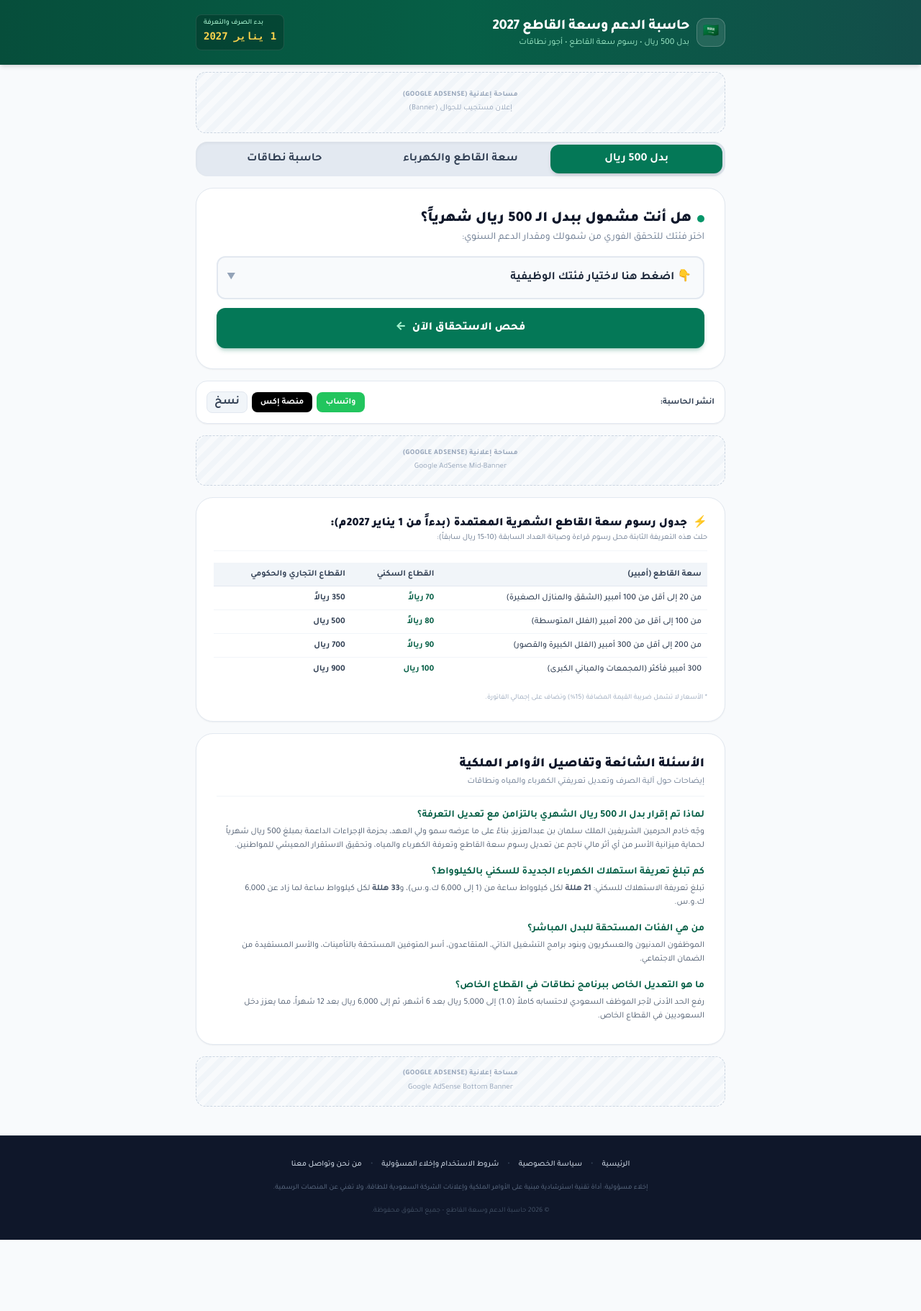
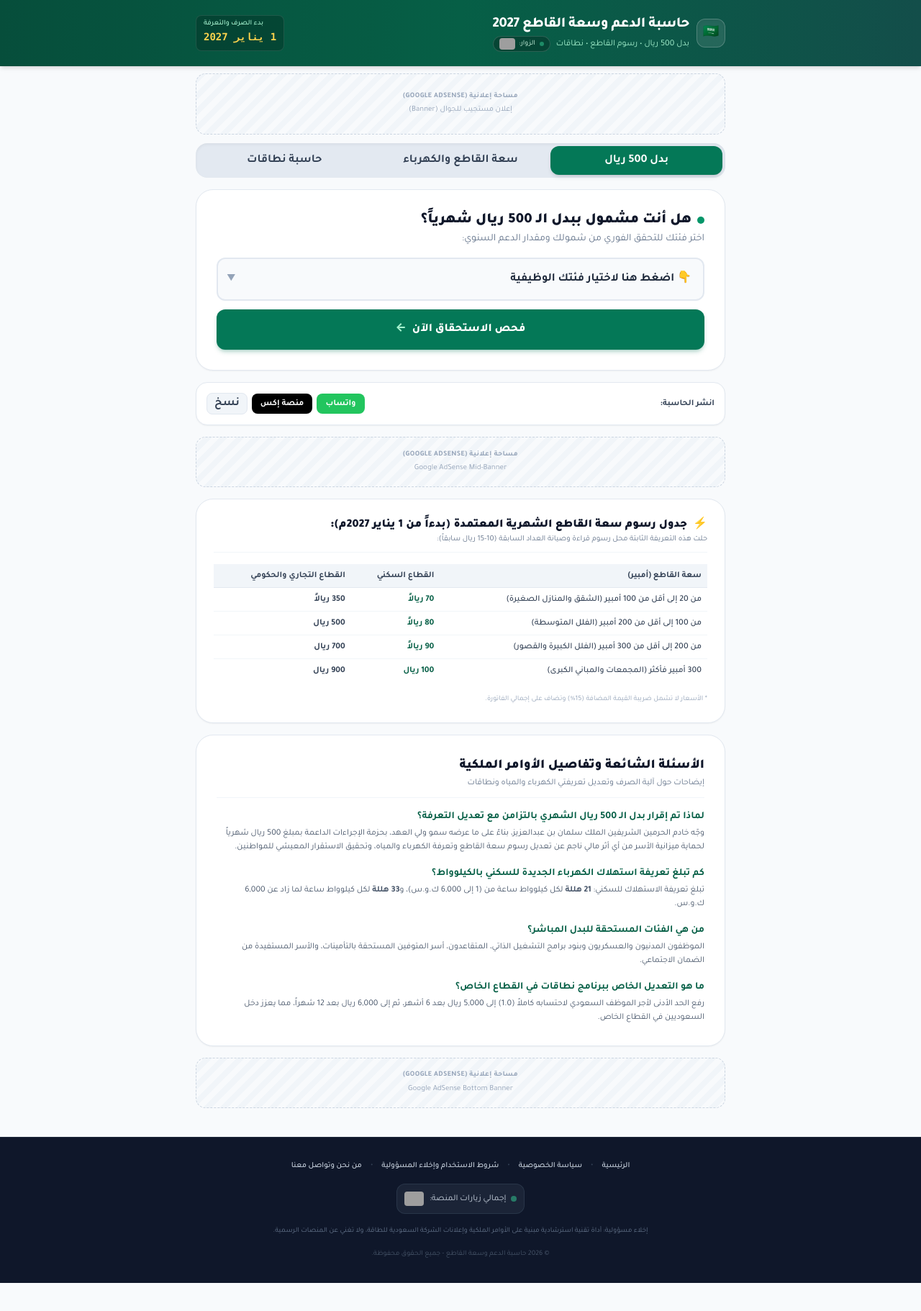
Before and after one commit to raqami-sa/hasibat-al-daem-, a plain HTML site: page index.html in a window 1280 px wide. Shown: the whole page at 72% size. Before the commit the page ends 1771 px from the top, so only its background shows below. Drawn offline with nearby package versions, Linux system fonts and the light colour scheme; grey boxes are pictures that could not be loaded.

Commit message:
إضافة عداد الزوار الحي (اليوم والإجمالي) في الترويسة والتذييل

```diff
--- a/index.html
+++ b/index.html
@@ -51,10 +51,18 @@
                     </div>
                     <div>
                         <h1 class="text-base sm:text-xl font-extrabold tracking-tight">حاسبة الدعم وسعة القاطع 2027</h1>
-                        <p class="text-[11px] sm:text-xs text-emerald-200">بدل 500 ريال • رسوم سعة القاطع • أجور نطاقات</p>
+                        <div class="flex items-center gap-2 mt-0.5">
+                            <span class="text-[11px] sm:text-xs text-emerald-200 hidden sm:inline">بدل 500 ريال • رسوم القاطع • نطاقات</span>
+                            <!-- عداد الزوار العلوي المباشر -->
+                            <div class="inline-flex items-center gap-1.5 px-2 py-0.5 bg-black/25 border border-white/15 rounded-full text-[10px] text-emerald-100">
+                                <span class="w-1.5 h-1.5 rounded-full bg-emerald-400 animate-pulse"></span>
+                                <span>الزوار:</span>
+                                <img src="https://hits.sh/raqami-sa.github.io/hasibat-al-daem-.svg?view=today-total&style=flat-square&label=%D8%A7%D9%84%D9%8A%D9%88%D9%85+%2F+%D8%A7%D9%84%D9%83%D9%84&color=10b981&labelColor=064e3b" class="h-3.5 sm:h-4 inline rounded" alt="عداد الزوار">
+                            </div>
+                        </div>
                     </div>
                 </div>
-                <div class="text-left bg-black/20 border border-white/10 px-2.5 py-1 rounded-lg">
+                <div class="text-left bg-black/20 border border-white/10 px-2.5 py-1 rounded-lg shrink-0">
                     <span class="text-[10px] text-emerald-200 block font-medium">بدء الصرف والتعرفة</span>
                     <span class="text-xs sm:text-sm font-bold text-amber-300 font-mono">1 يناير 2027</span>
                 </div>
@@ -437,6 +445,15 @@
                 <a href="about.html" class="text-slate-300 hover:text-white transition">من نحن وتواصل معنا</a>
             </div>
 
+            <!-- بطاقة إحصائيات زوار الموقع المباشرة -->
+            <div class="inline-flex flex-col sm:flex-row items-center justify-center gap-2 p-2.5 bg-slate-800/80 rounded-xl border border-slate-700/60 mx-auto">
+                <div class="flex items-center gap-1.5 text-xs text-slate-300">
+                    <span class="w-2 h-2 rounded-full bg-emerald-400 animate-pulse"></span>
+                    <span>إجمالي زيارات المنصة:</span>
+                </div>
+                <img src="https://hits.sh/raqami-sa.github.io/hasibat-al-daem-.svg?view=today-total&style=flat-square&label=%D8%A7%D9%84%D9%8A%D9%88%D9%85+%2F+%D8%A7%D9%84%D8%A5%D8%AC%D9%85%D8%A7%D9%84%D9%8A&color=047857&labelColor=0f172a" class="h-5 inline rounded" alt="عداد زوار الحاسبة اليوم والإجمالي">
+            </div>
+
             <p class="text-[10px] text-slate-500 leading-relaxed">
                 إخلاء مسؤولية: أداة تقنية استرشادية مبنية على الأوامر الملكية وإعلانات الشركة السعودية للطاقة، ولا تغني عن المنصات الرسمية.
             </p>
```
